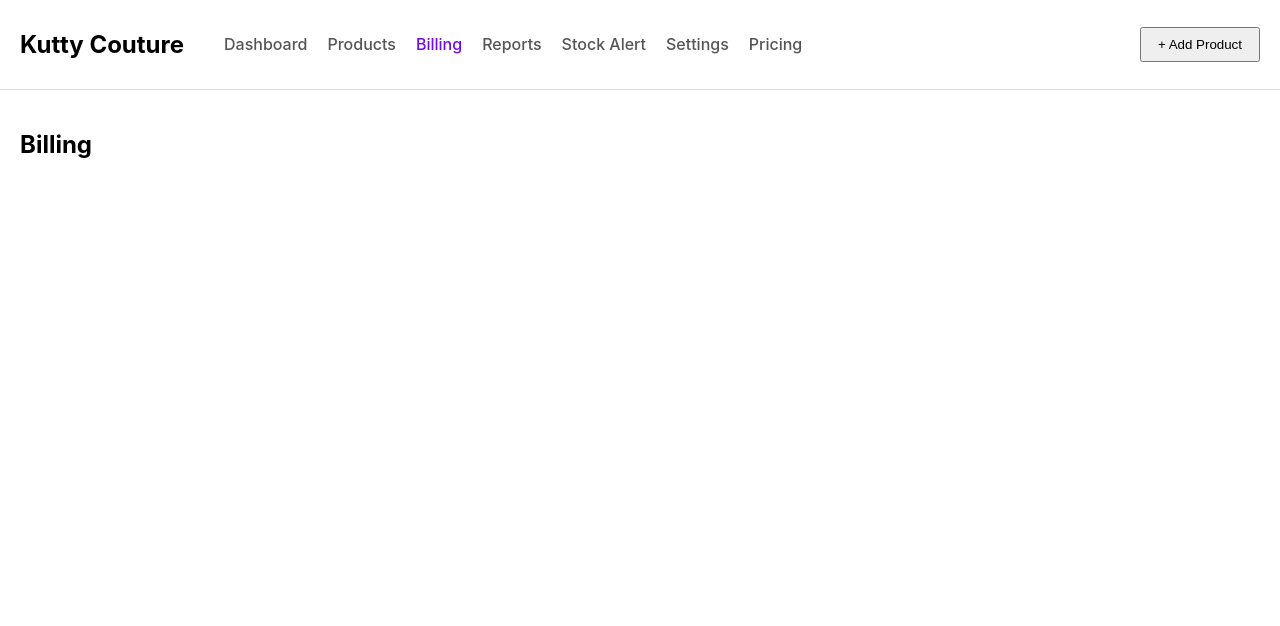
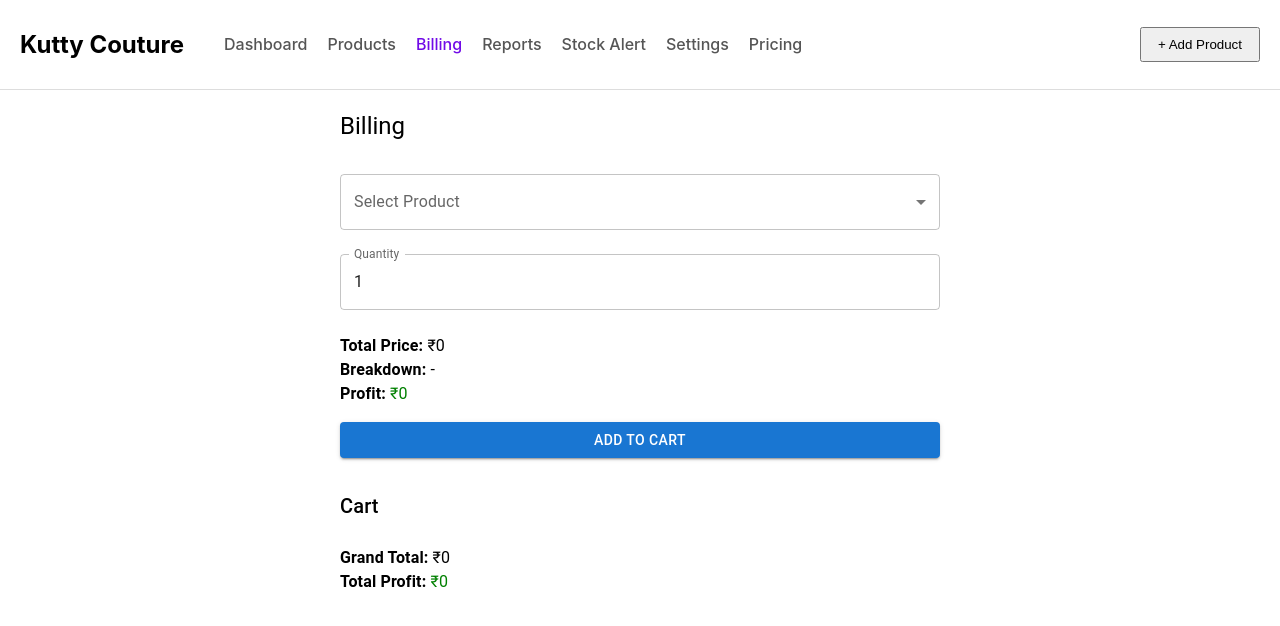
Before and after one commit to immohanrajmuthu1502/inventory-win-app, a React (Create React App) app: page /billing in a window 1280 px wide. Shown: the top 626 px of the page. Built offline with nearby package versions, Linux system fonts and the light colour scheme.

Commit message:
Billing page
In Billing page:

✔ Select product
✔ Enter quantity
✔ Auto pack pricing
✔ Profit shown
✔ Add multiple items
✔ Cart summary
✔ Total profit

```diff
--- a/src/App.js
+++ b/src/App.js
@@ -2,7 +2,6 @@ import React, { useState, useEffect } from "react";
 import ProductForm from "./components/ProductForm";
 import { Link } from "react-router-dom";
 import Header from "./components/Header";
-
 
 import { BrowserRouter as Router, Routes, Route } from "react-router-dom";
 import Dashboard from "./pages/Dashboard";
@@ -30,21 +29,20 @@ const [showPack, setShowPack] = useState(false);
   }, [products]);
 
   const deleteProduct = (id) => {
-    setProducts(products.filter(p => p.id !== id));
+    setProducts(products.filter((p) => p.id !== id));
   };
 
   const addOrUpdateProduct = (product) => {
     if (editingProduct) {
       // 🔁 Update existing product
-    setProducts(products.map(p =>
-      p.id === editingProduct.id
-        ? { ...product, id: p.id }
-        : p
-    ));
+      setProducts(
+        products.map((p) =>
+          p.id === editingProduct.id ? { ...product, id: p.id } : p,
+        ),
+      );
 
       // ✅ RESET editing state AFTER update
       setEditingProduct(null);
-
     } else {
       // ➕ Add new product
       setProducts([...products, { ...product, id: Date.now() }]);
@@ -55,12 +53,12 @@ const totalProducts = products.length;
 
   const totalStock = products.reduce(
     (sum, p) => sum + Number(p.quantity || 0),
-  0
+    0,
   );
 
   const totalProfit = products.reduce(
     (sum, p) => sum + Number(p.profit || 0),
-  0
+    0,
   );
 
   //   return (
@@ -148,7 +146,6 @@ const totalProfit = products.reduce(
   //       Profit ₹{p.packProfit?.[selectedChannel]?.pack5}
   //     </p>
 
-
   //   </div>
   // )}
 
@@ -156,7 +153,6 @@ const totalProfit = products.reduce(
   //   {p.quantity < 15 && (
   //     <p style={{ color: "red" }}>⚠ Low Stock</p>
   //   )}
-
 
   //   <button  style={{ marginRight: "5px" }} onClick={() => setEditingProduct(p)}>Edit</button>
   //   <button onClick={() => deleteProduct(p.id)}>Delete</button>
@@ -171,7 +167,9 @@ const totalProfit = products.reduce(
       <div style={{ padding: "20px" }}>
         <Routes>
           <Route path="/" element={<Dashboard products={products} />} />
-        <Route path="/add-product" element={
+          <Route
+            path="/add-product"
+            element={
               <AddProduct
                 products={products}
                 setProducts={setProducts}
@@ -180,18 +178,22 @@ const totalProfit = products.reduce(
               />
             }
           />
-        <Route path="/products" element={
+          <Route
+            path="/products"
+            element={
               <Products
                 products={products}
                 setProducts={setProducts}
                 editingProduct={editingProduct}
                 setEditingProduct={setEditingProduct}
               />
-        } />
-        <Route path="/pricing" element={
-  <Pricing products={products} setProducts={setProducts} />
-} />
-        <Route path="/billing" element={<Billing />} />
+            }
+          />
+          <Route
+            path="/pricing"
+            element={<Pricing products={products} setProducts={setProducts} />}
+          />
+          <Route path="/billing" element={<Billing products={products} />} />
           <Route path="/reports" element={<Reports products={products} />} />
           <Route path="/alerts" element={<StockAlert products={products} />} />
           <Route path="/settings" element={<Settings />} />
--- a/src/pages/Billing.js
+++ b/src/pages/Billing.js
@@ -1,11 +1,160 @@
-const Billing = ({  }) => {
+import React, { useState } from "react";
+import { Box, TextField, Button, MenuItem, Typography } from "@mui/material";
+import { getBestPriceWithBreakdown } from "../utils/pricingUtils";
 
+const Billing = ({ products }) => {
+  const [selectedId, setSelectedId] = useState("");
+  const [qty, setQty] = useState(1);
+  const [cart, setCart] = useState([]);
+
+  const selectedProduct = products.find((p) => p.id === selectedId);
+
+  // 🔥 calculate price
+  const pricing = selectedProduct?.pricing;
+
+  const preview = pricing
+    ? getBestPriceWithBreakdown(qty, pricing)
+    : { total: 0, breakdown: "" };
+
+  const costPerUnit = Number(selectedProduct?.price || 0);
+  const totalCost = costPerUnit * qty;
+
+  const profit = preview.total - totalCost;
+
+  // ➕ Add to cart
+  const addToCart = () => {
+    if (!selectedProduct || qty <= 0) return;
+
+    setCart((prev) => [
+      ...prev,
+      {
+        id: Date.now(),
+        name: selectedProduct.name,
+        qty,
+        total: preview.total,
+        cost: totalCost,
+        profit,
+        breakdown: preview.breakdown,
+      },
+    ]);
+  };
+
+  // 🧮 totals
+  const grandTotal = cart.reduce((sum, item) => sum + item.total, 0);
+  const totalProfit = cart.reduce((sum, item) => sum + item.profit, 0);
 
   return (
-    <div>
-      <h2>Billing</h2>
+    <Box sx={{ maxWidth: 600, mx: "auto" }}>
+      <Typography variant="h5" sx={{ mb: 2 }}>
+        Billing
+      </Typography>
 
-    </div>
+      {/* Product Select */}
+      <TextField
+        select
+        label="Select Product"
+        fullWidth
+        margin="normal"
+        value={selectedId}
+        onChange={(e) => setSelectedId(e.target.value)}
+      >
+        {products.map((p) => (
+          <MenuItem key={p.id} value={p.id}>
+            {p.name}
+          </MenuItem>
+        ))}
+      </TextField>
+
+      {/* Quantity */}
+      <TextField
+        label="Quantity"
+        type="number"
+        fullWidth
+        margin="normal"
+        value={qty}
+        onChange={(e) =>
+          setQty(Math.max(1, Number(e.target.value || 1)))
+        }
+      />
+
+      {/* Preview */}
+      <Typography sx={{ mt: 2 }}>
+        <b>Total Price:</b> ₹{preview.total}
+      </Typography>
+
+      <Typography>
+        <b>Breakdown:</b> {preview.breakdown || "-"}
+      </Typography>
+
+      <Typography>
+        <b>Profit:</b>{" "}
+        <span style={{ color: profit >= 0 ? "green" : "red" }}>
+          ₹{profit}
+        </span>
+      </Typography>
+
+      {/* Add */}
+      <Button
+        variant="contained"
+        fullWidth
+        sx={{ mt: 2 }}
+        onClick={addToCart}
+      >
+        Add to Cart
+      </Button>
+
+      {/* Cart */}
+      <Typography variant="h6" sx={{ mt: 4 }}>
+        Cart
+      </Typography>
+
+      {cart.map((item) => (
+        <Box
+          key={item.id}
+          sx={{
+            border: "1px solid #ddd",
+            borderRadius: 2,
+            p: 2,
+            mt: 1,
+          }}
+        >
+          <Typography>
+            <b>{item.name}</b> × {item.qty}
+          </Typography>
+
+          <Typography>₹{item.total}</Typography>
+
+          <Typography sx={{ fontSize: 12 }}>
+            {item.breakdown}
+          </Typography>
+
+          <Typography>
+            Profit:{" "}
+            <span
+              style={{
+                color: item.profit >= 0 ? "green" : "red",
+              }}
+            >
+              ₹{item.profit}
+            </span>
+          </Typography>
+        </Box>
+      ))}
+
+      {/* Summary */}
+      <Box sx={{ mt: 3 }}>
+        <Typography>
+          <b>Grand Total:</b> ₹{grandTotal}
+        </Typography>
+
+        <Typography>
+          <b>Total Profit:</b>{" "}
+          <span style={{ color: totalProfit >= 0 ? "green" : "red" }}>
+            ₹{totalProfit}
+          </span>
+        </Typography>
+      </Box>
+    </Box>
   );
 };
 
--- a/src/pages/Pricing.js
+++ b/src/pages/Pricing.js
@@ -38,7 +38,10 @@ const Pricing = ({ products, setProducts }) => {
     setPacks((prev) => ({ ...prev, [size]: value }));
   };
 
-  const singlePrice = Number(single || 0);
+  const singlePrice =
+  single !== ""
+    ? Number(single)
+    : selectedProduct?.pricing?.single || 0;
 
   const handleSave = () => {
     if (!selectedProduct) return;
@@ -63,7 +66,14 @@ const Pricing = ({ products, setProducts }) => {
       Object.entries(packs).map(([k, v]) => [k, Number(v || 0)]),
     ),
   });
+  const costPerUnit = Number(selectedProduct?.price || 0);
 
+  const totalCost = costPerUnit * previewQty;
+
+  const profit = preview.total - totalCost;
+
+  const profitPercent =
+    preview.total > 0 ? ((profit / preview.total) * 100).toFixed(2) : 0;
   return (
     <Box sx={{ maxWidth: 500, mx: "auto" }}>
       <Typography variant="h5" sx={{ mb: 2 }}>
@@ -128,7 +138,21 @@ const Pricing = ({ products, setProducts }) => {
       <Typography>
         <b>Breakdown:</b> {preview.breakdown || "-"}
       </Typography>
+      <Typography>
+        <b>Total Cost:</b> ₹{totalCost}
+      </Typography>
 
+      <Typography>
+        <b>Profit:</b>{" "}
+        <span style={{ color: profit >= 0 ? "green" : "red" }}>₹{profit}</span>
+      </Typography>
+
+      <Typography>
+        <b>Profit %:</b>{" "}
+        <span style={{ color: profit >= 0 ? "green" : "red" }}>
+          {profitPercent}%
+        </span>
+      </Typography>
       <Button variant="contained" fullWidth sx={{ mt: 3 }} onClick={handleSave}>
         Save Pricing
       </Button>
```
Lines whose indentation alone changed are shown as unchanged.
